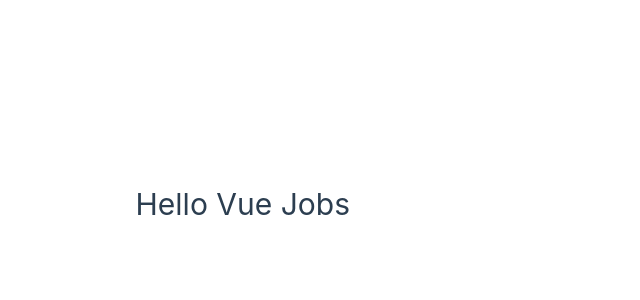
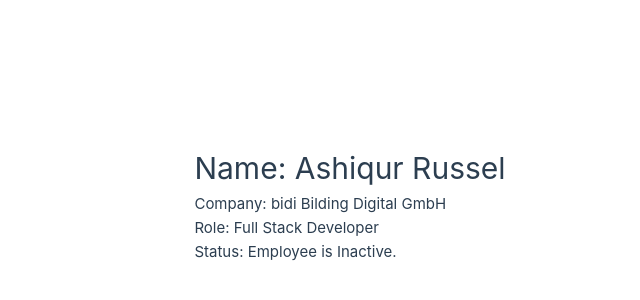
Before and after one commit to ashiqur-russel/Job-Listing, a Vue app in the folder vue-project/: page / in a window 1280 px wide. Shown: the part 196-496 px from the top of the page, without its empty margins (290-930 px from the left). Built offline with nearby package versions, Linux system fonts and the light colour scheme.

Commit message:
Conditiona directive v-if

```diff
--- a/vue-project/src/App.vue
+++ b/vue-project/src/App.vue
@@ -1,3 +1,21 @@
+<script>
+export default {
+  data() {
+    return {
+      name: "Ashiqur Russel",
+      profession: "Full Stack Developer",
+      company: "bidi Bilding Digital GmbH",
+      status: "inactive",
+    };
+  },
+};
+</script>
+
 <template>
-  <h1>Hello Vue Jobs</h1>
+  <h1>Name: {{ name }}</h1>
+  <p>Company: {{ company }}</p>
+  <p>Role: {{ profession }}</p>
+  <p v-if="status === 'active'">Status: Employee is Active.</p>
+  <p v-else-if="status == 'pending'">Status: Employee is Pending.</p>
+  <p v-else="status === 'inactive'">Status: Employee is Inactive.</p>
 </template>
--- a/vue-project/src/assets/main.css
+++ b/vue-project/src/assets/main.css
@@ -1,4 +1,4 @@
-@import './base.css';
+@import "./base.css";
 
 #app {
   max-width: 1280px;
@@ -28,8 +28,7 @@
   }
 
   #app {
-    display: grid;
-    grid-template-columns: 1fr 1fr;
+    grid-template-columns: 1fr;
     padding: 0 2rem;
   }
 }
```
